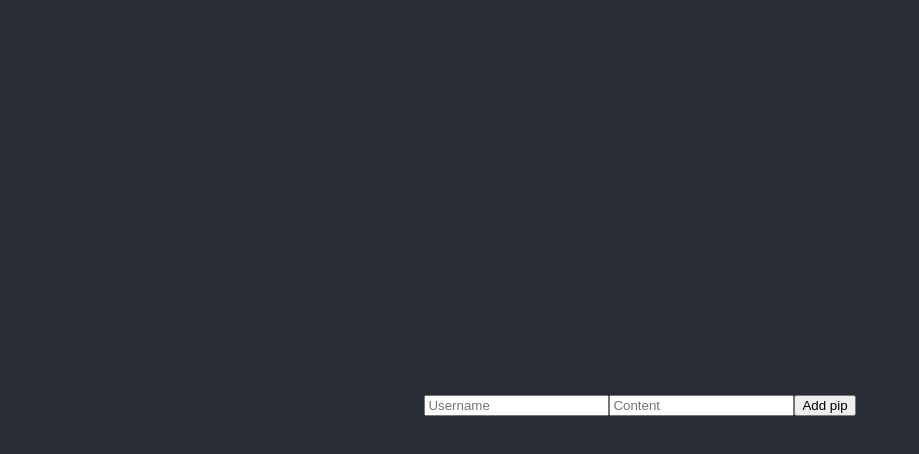
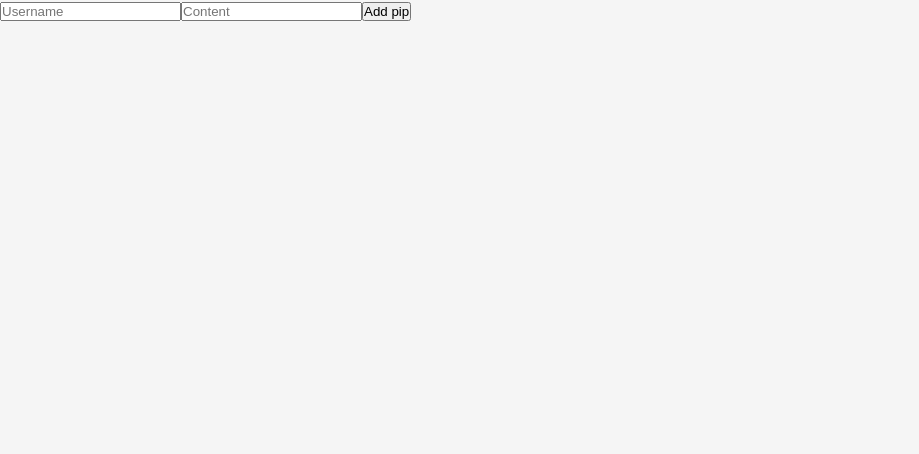
Before and after one commit to frigaardgaming/pipper-react, a React (Create React App) app: page / in a window 1280 px wide. Shown: the top 454 px of the page, without its empty margins (0-919 px from the left). Built offline with nearby package versions, Linux system fonts and the light colour scheme.

Commit message:
Trying to add css, but not working correctly

```diff
--- a/src/App.js
+++ b/src/App.js
@@ -1,13 +1,13 @@
 import logo from './logo.svg';
 import './App.css';
 import MainContent from './components/MainContent';
+import "./styles/container.css";
 
 function App() {
   return (
     <div className="container">
-      <header className="App-header">
-        <MainContent></MainContent>
-      </header>
+      <header></header>
+      <MainContent></MainContent>
     </div>
   );
 }
--- a/src/components/PipBox.jsx
+++ b/src/components/PipBox.jsx
@@ -1,4 +1,5 @@
 import React from "react";
+import "../styles/pips.css";
 
 export default function PipBox({ pip }) {
   return (
--- /dev/null
+++ b/src/styles/container.css
@@ -0,0 +1,11 @@
+* {
+    margin: 0;
+    padding: 0;
+    box-sizing: border-box;
+}
+
+.container{
+    display: flex;
+    background-color: whitesmoke;
+    min-height: 100vh;
+}
--- /dev/null
+++ b/src/styles/pips.css
@@ -0,0 +1,3 @@
+.pips {
+
+  }
```
